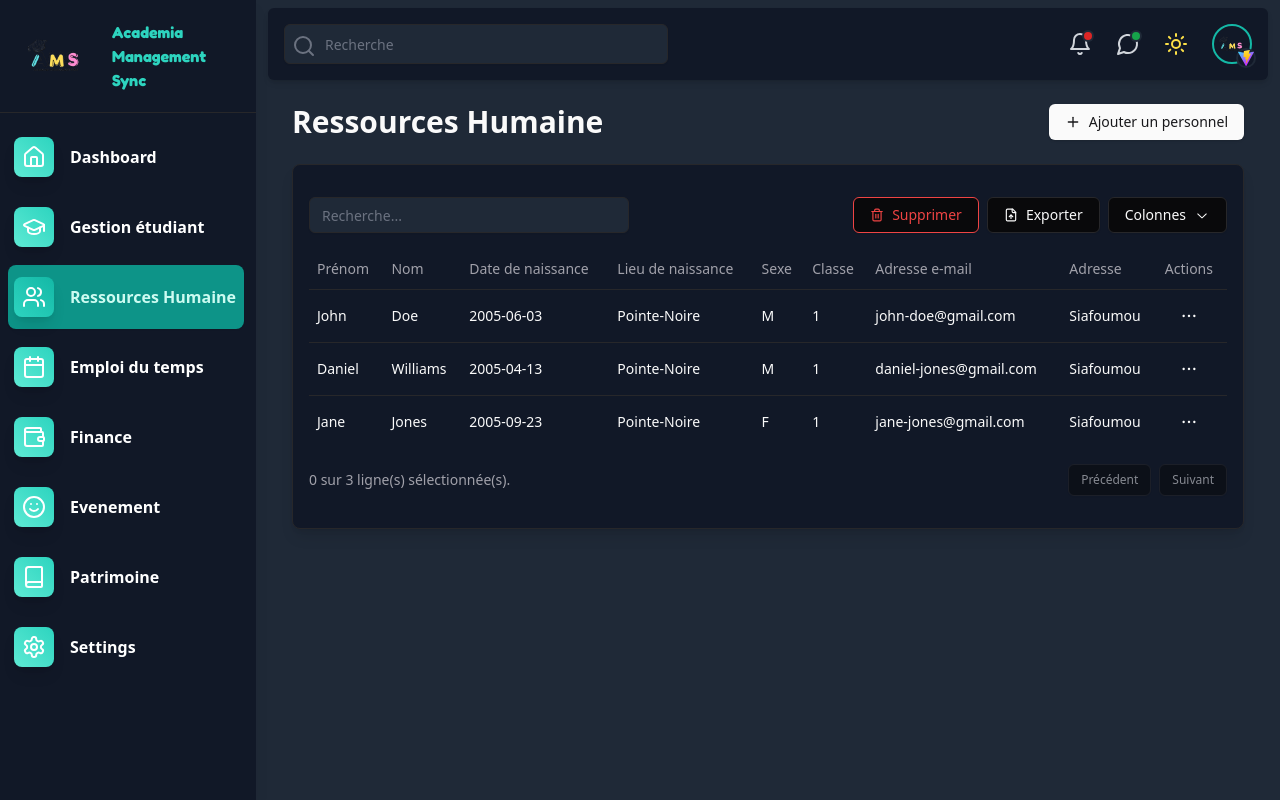
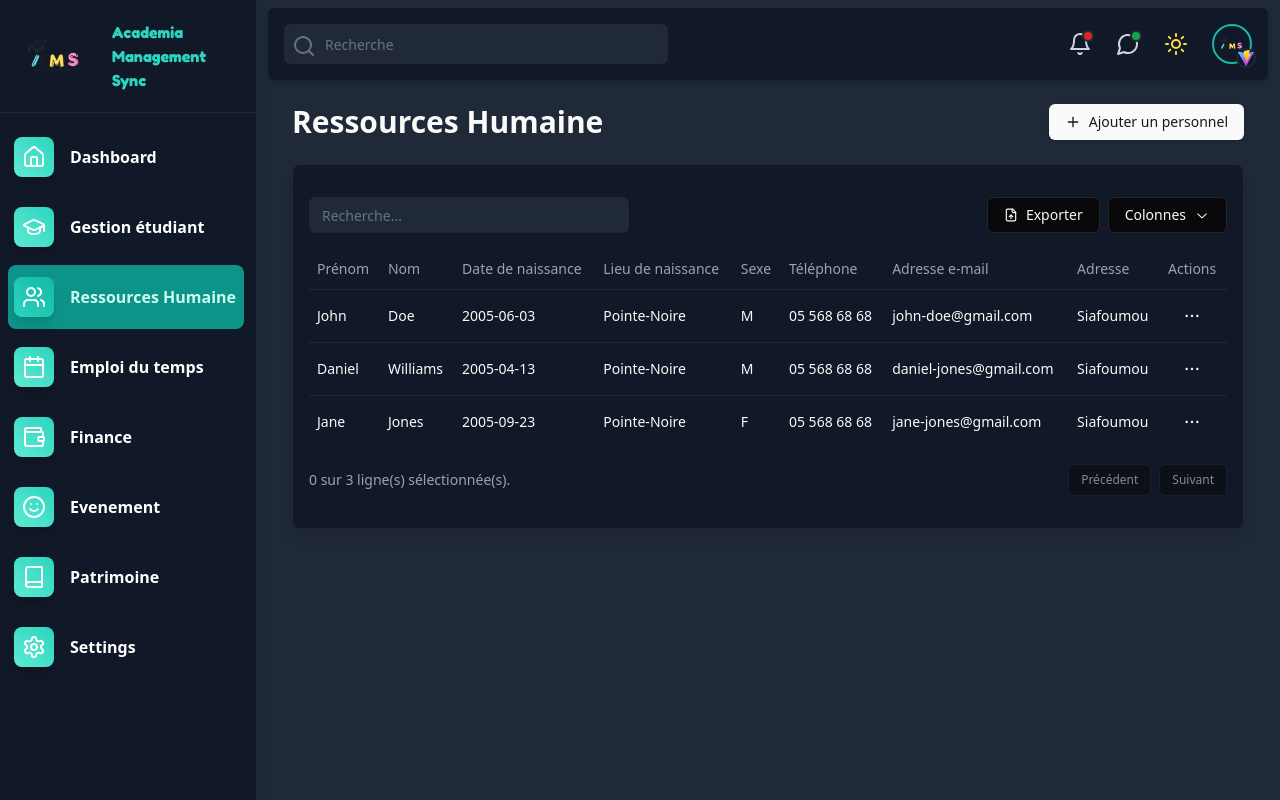
Before and after one commit to AureDulvresse/app.ams.io, a React (Vite) app: page /hr in a window 1280 px wide. Built offline with nearby package versions, Linux system fonts and the light colour scheme.

Commit message:
staff updated

```diff
--- a/src/components/Staff.tsx
+++ b/src/components/Staff.tsx
@@ -1,5 +1,5 @@
 import React, { useState } from "react";
-import { Edit, Trash2, Plus } from "lucide-react";
+import { Plus } from "lucide-react";
 import { Button } from "./ui/button";
 import DataTable from "./common/DataTable";
 import { Student } from "@/types";
@@ -27,8 +27,8 @@ const columns = [
     header: "Sexe",
   },
   {
-    accessorKey: "class_id",
-    header: "Classe",
+    accessorKey: "phone",
+    header: "Téléphone",
   },
   {
     accessorKey: "email",
@@ -39,6 +39,8 @@ const columns = [
     header: "Adresse",
   },
 ];
+
+const filters = ["first_name", "last_name", "email"];
 
 const Staff: React.FC = () => {
   // Exemple de données
@@ -100,7 +102,12 @@ const Staff: React.FC = () => {
         </Button>
       </div>
 
-      <DataTable data={students} columns={columns} filters="first_name" />
+      <DataTable
+        data={students}
+        columns={columns}
+        filters={filters}
+        module_name="staff"
+      />
     </div>
   );
 };
--- a/src/components/common/DataTable.tsx
+++ b/src/components/common/DataTable.tsx
@@ -195,6 +195,7 @@ const DataTable = <T,>({
           className="w-80 placeholder:text-gray-400 dark:placeholder:text-gray-500 bg-gray-100 dark:bg-gray-800"
         />
         <div className="flex items-center space-x-2">
+          {showSelection ? (
             <Button
               variant="outline"
               className="flex items-center gap-2 border-red-500 text-red-500 hover:text-white hover:bg-red-400 hover:border-red-400"
@@ -203,6 +204,9 @@ const DataTable = <T,>({
               <Trash2 size={14} />
               <span>Supprimer</span>
             </Button>
+          ) : (
+            ""
+          )}
           <Button
             variant="outline"
             className="flex items-center gap-2"
```
Lines whose indentation alone changed are shown as unchanged.
